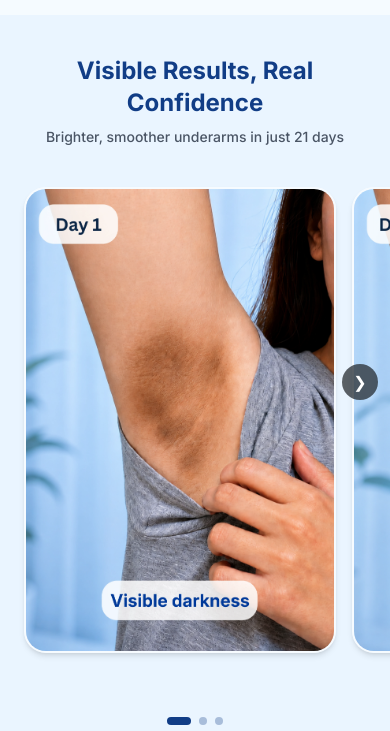
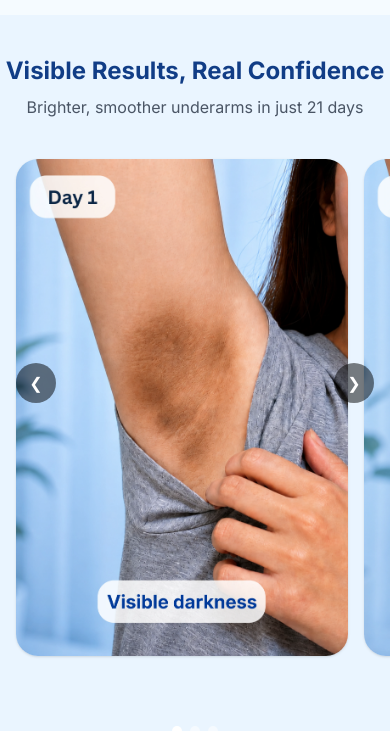
Before and after one commit to bygentltd/dr-deodrant, a Next.js app: page / in a window 390 px wide. Shown: the part 3935-4666 px from the top of the page. Built offline with nearby package versions, Linux system fonts and the light colour scheme; no server answers.

Commit message:
minor fix XVIII

```diff
--- a/src/components/sections/image-carousel.tsx
+++ b/src/components/sections/image-carousel.tsx
@@ -2,25 +2,15 @@
 
 import React, { useState } from "react";
 
-const ImageCarousel = ({
-  images,
-  title,
-  subtitle,
-  bgColor,
-}: {
-  images: string[];
-  title?: string;
-  subtitle?: string;
-  bgColor?: string;
-}) => {
+const ImageCarousel = ({ images, title, subtitle, bgColor }: { images: string[]; title?: string; subtitle?: string; bgColor?: string }) => {
   const [currentIndex, setCurrentIndex] = useState(0);
 
   const nextSlide = () => {
-    setCurrentIndex((prevIndex) => Math.min(prevIndex + 1, images.length - 1));
+    setCurrentIndex((prevIndex) => (prevIndex + 1) % images.length);
   };
 
   const prevSlide = () => {
-    setCurrentIndex((prevIndex) => Math.max(prevIndex - 1, 0));
+    setCurrentIndex((prevIndex) => (prevIndex - 1 + images.length) % images.length);
   };
 
   const [touchStart, setTouchStart] = useState<number | null>(null);
@@ -43,82 +33,66 @@ const ImageCarousel = ({
     const isLeftSwipe = distance > minSwipeDistance;
     const isRightSwipe = distance < -minSwipeDistance;
 
-    if (isLeftSwipe && currentIndex < images.length - 1) {
+    if (isLeftSwipe) {
       nextSlide();
-    } else if (isRightSwipe && currentIndex > 0) {
+    } else if (isRightSwipe) {
       prevSlide();
     }
   };
 
-  const isAtFirst = currentIndex === 0;
-  const isAtLast = currentIndex === images.length - 1;
-
   return (
     <div
-      className="relative w-full overflow-hidden pt-10 pb-20 select-none"
+      className="relative w-full overflow-hidden pt-10 pb-20"
       style={{ backgroundColor: bgColor || "#F5FBFF" }}
       onTouchStart={onTouchStart}
       onTouchMove={onTouchMove}
       onTouchEnd={onTouchEndHandler}
     >
       {(title || subtitle) && (
-        <div className="mb-6 text-center px-4">
-          {title && <h1 className="text-2xl font-bold text-[#113D86] sm:text-4xl font-inter">{title}</h1>}
-          {subtitle && <p className="text-gray-600 mt-2 text-sm sm:text-base font-medium">{subtitle}</p>}
+        <div className="mb-6 text-center">
+          {title && <h1 className="text-2xl font-bold text-[#113D86] sm:text-4xl">{title}</h1>}
+          {subtitle && <p className="text-gray-600 mt-2">{subtitle}</p>}
         </div>
       )}
-
-      {/* Image Display Carousel */}
+      {/* Image Display */}
       <div
-        className="flex gap-4 px-6 py-4 transition-transform duration-500 ease-out"
-        style={{ transform: `translateX(calc(-${currentIndex * 80}vw - ${currentIndex * 1}rem))` }}
+        className="flex gap-4 px-4 py-4 transition-transform duration-500 ease-out"
+        style={{ transform: `translateX(calc(-${currentIndex * 85}vw - ${currentIndex} * 1rem))` }}
       >
         {images.map((img, index) => (
           <img
             key={index}
             src={img}
-            alt={`Slide ${index + 1}`}
+            alt={`Slide ${index}`}
             loading="lazy"
             decoding="async"
-            className="w-[80vw] sm:w-[280px] md:w-[320px] h-auto flex-shrink-0 object-cover rounded-3xl shadow-md border-2 border-white/60"
+            className="w-[85vw] h-auto flex-shrink-0 object-cover rounded-3xl shadow-sm"
           />
         ))}
       </div>
 
-      {/* Prev Navigation Button */}
+      {/* Navigation Buttons */}
       <button
         onClick={prevSlide}
-        disabled={isAtFirst}
-        aria-label="Previous Slide"
-        className={`absolute top-1/2 left-3 bg-black/60 text-white w-9 h-9 flex items-center justify-center rounded-full transform -translate-y-1/2 backdrop-blur-md transition-all ${
-          isAtFirst ? "opacity-0 pointer-events-none" : "opacity-100 hover:bg-black/80"
-        }`}
+        className="absolute top-1/2 left-4 bg-black/50 hover:bg-black/70 transition-colors text-white w-10 h-10 flex items-center justify-center rounded-full transform -translate-y-1/2"
       >
         &#10094;
       </button>
-
-      {/* Next Navigation Button */}
       <button
         onClick={nextSlide}
-        disabled={isAtLast}
-        aria-label="Next Slide"
-        className={`absolute top-1/2 right-3 bg-black/60 text-white w-9 h-9 flex items-center justify-center rounded-full transform -translate-y-1/2 backdrop-blur-md transition-all ${
-          isAtLast ? "opacity-0 pointer-events-none" : "opacity-100 hover:bg-black/80"
-        }`}
+        className="absolute top-1/2 right-4 bg-black/50 hover:bg-black/70 transition-colors text-white w-10 h-10 flex items-center justify-center rounded-full transform -translate-y-1/2"
       >
         &#10095;
       </button>
 
-      {/* Dots Indicator */}
-      <div className="absolute bottom-6 left-0 right-0 flex justify-center gap-2">
+      {/* Dots indicator */}
+      <div className="absolute bottom-4 left-0 right-0 flex justify-center gap-2">
         {images.map((_, idx) => (
           <button
             key={idx}
             onClick={() => setCurrentIndex(idx)}
-            aria-label={`Go to slide ${idx + 1}`}
-            className={`h-2 rounded-full transition-all duration-300 ${
-              idx === currentIndex ? "w-6 bg-[#113D86]" : "w-2 bg-[#113D86]/30"
-            }`}
+            className={`w-2.5 h-2.5 rounded-full transition-colors ${idx === currentIndex ? "bg-white" : "bg-white/50"
+              }`}
           />
         ))}
       </div>
--- a/src/components/sections/reels-action-section.tsx
+++ b/src/components/sections/reels-action-section.tsx
@@ -310,6 +310,8 @@ export default function ReelsActionSection({
                 onMuteSelf={handleMuteSelf}
               />
             ))}
+            {/* Trailing spacer element so the last reel card is 100% fully visible without right edge cutoff */}
+            <div className="w-2 sm:w-6 shrink-0" aria-hidden="true" />
           </div>
         </div>
       </div>
```
